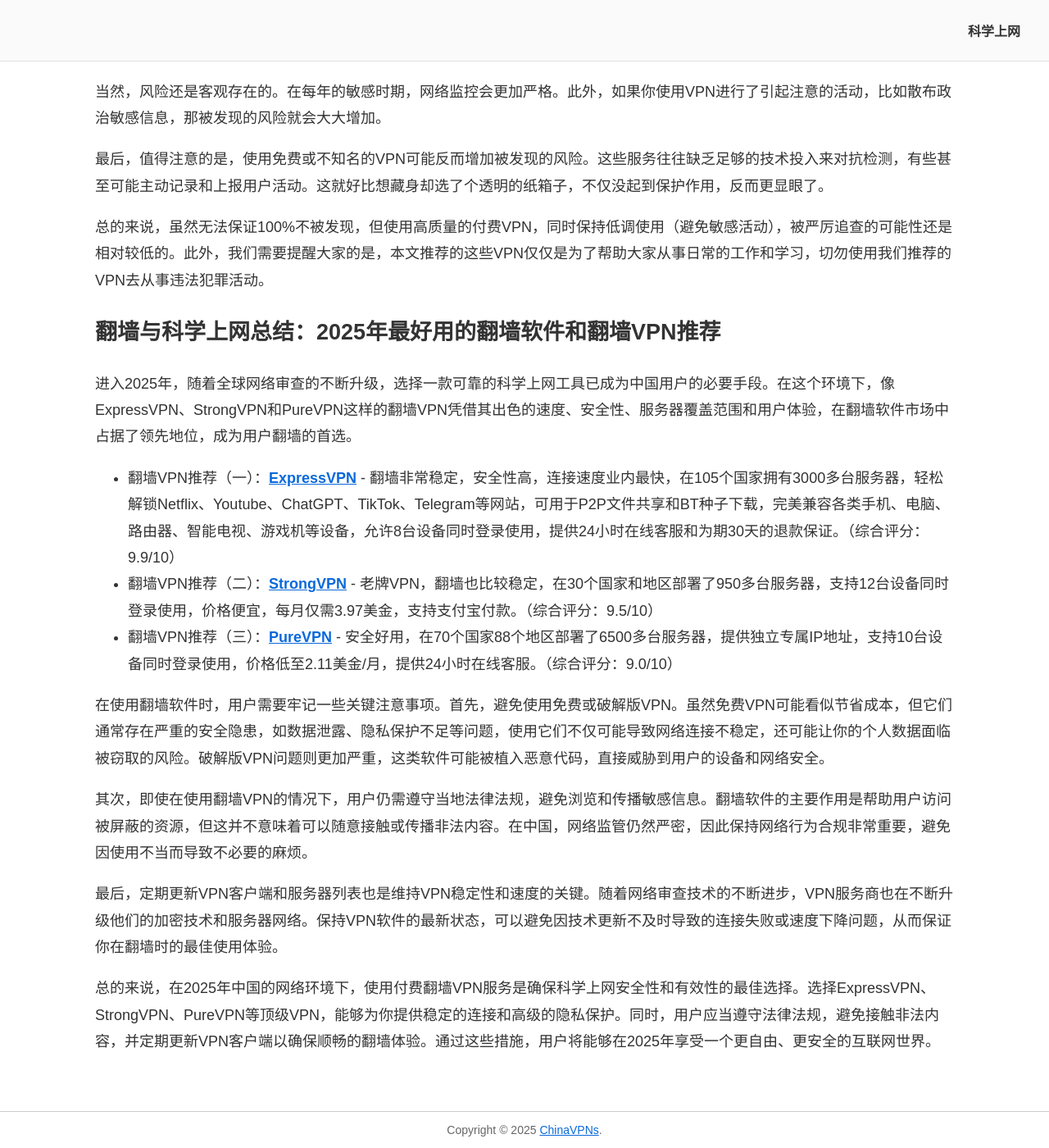
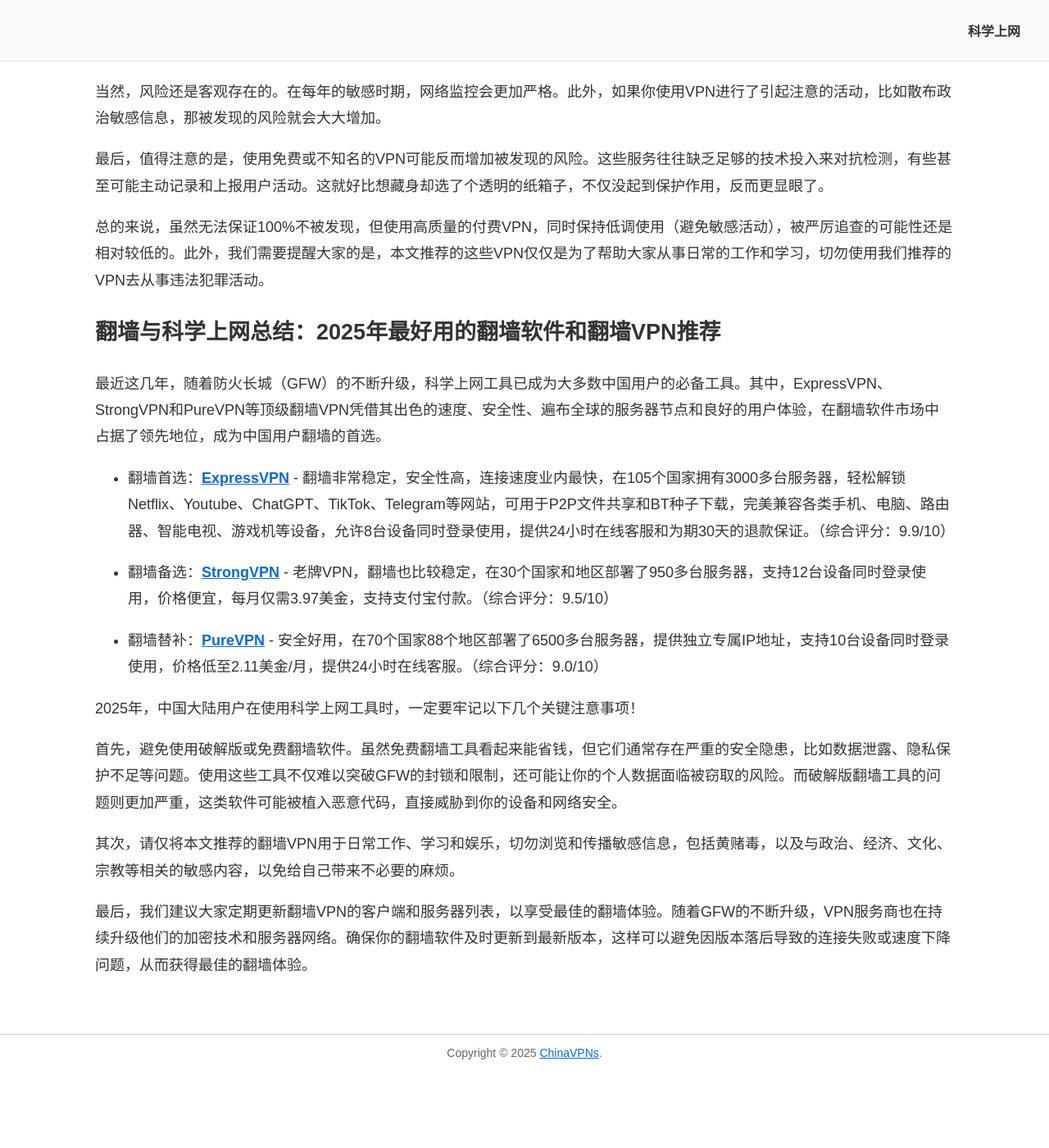
Before and after one commit to chinavpns/chinavpns.github.io, a Jekyll site: the page built from index.md, in a window 1280 px wide and 1400 px high, scrolled down 37455 px. Shown: the whole window at 82% size. Built offline with Jekyll 4.4.1, drawn with Linux system fonts in a browser that asks for light colours; after the commit the page ends 38761 px from its top, so only the background shows below that.

Commit message:
Update index.md

```diff
--- a/index.md
+++ b/index.md
@@ -643,16 +643,18 @@
 
 ## 翻墙与科学上网总结：2025年最好用的翻墙软件和翻墙VPN推荐
 
-进入2025年，随着全球网络审查的不断升级，选择一款可靠的科学上网工具已成为中国用户的必要手段。在这个环境下，像ExpressVPN、StrongVPN和PureVPN这样的翻墙VPN凭借其出色的速度、安全性、服务器覆盖范围和用户体验，在翻墙软件市场中占据了领先地位，成为用户翻墙的首选。
+最近这几年，随着防火长城（GFW）的不断升级，科学上网工具已成为大多数中国用户的必备工具。其中，ExpressVPN、StrongVPN和PureVPN等顶级翻墙VPN凭借其出色的速度、安全性、遍布全球的服务器节点和良好的用户体验，在翻墙软件市场中占据了领先地位，成为中国用户翻墙的首选。
 
-* 翻墙VPN推荐（一）：**<a href="https://wallvpn.com/go/expressvpn/" rel="nofollow">ExpressVPN</a>** - 翻墙非常稳定，安全性高，连接速度业内最快，在105个国家拥有3000多台服务器，轻松解锁Netflix、Youtube、ChatGPT、TikTok、Telegram等网站，可用于P2P文件共享和BT种子下载，完美兼容各类手机、电脑、路由器、智能电视、游戏机等设备，允许8台设备同时登录使用，提供24小时在线客服和为期30天的退款保证。（综合评分：9.9/10）
-* 翻墙VPN推荐（二）：**<a href="https://wallvpn.com/go/strong-vpn/" rel="nofollow">StrongVPN</a>** - 老牌VPN，翻墙也比较稳定，在30个国家和地区部署了950多台服务器，支持12台设备同时登录使用，价格便宜，每月仅需3.97美金，支持支付宝付款。（综合评分：9.5/10）
-* 翻墙VPN推荐（三）：**<a href="https://wallvpn.com/go/purevpn/" rel="nofollow">PureVPN</a>** - 安全好用，在70个国家88个地区部署了6500多台服务器，提供独立专属IP地址，支持10台设备同时登录使用，价格低至2.11美金/月，提供24小时在线客服。（综合评分：9.0/10）
+* 翻墙首选：**<a href="https://wallvpn.com/go/expressvpn/" rel="nofollow">ExpressVPN</a>** - 翻墙非常稳定，安全性高，连接速度业内最快，在105个国家拥有3000多台服务器，轻松解锁Netflix、Youtube、ChatGPT、TikTok、Telegram等网站，可用于P2P文件共享和BT种子下载，完美兼容各类手机、电脑、路由器、智能电视、游戏机等设备，允许8台设备同时登录使用，提供24小时在线客服和为期30天的退款保证。（综合评分：9.9/10）
 
-在使用翻墙软件时，用户需要牢记一些关键注意事项。首先，避免使用免费或破解版VPN。虽然免费VPN可能看似节省成本，但它们通常存在严重的安全隐患，如数据泄露、隐私保护不足等问题，使用它们不仅可能导致网络连接不稳定，还可能让你的个人数据面临被窃取的风险。破解版VPN问题则更加严重，这类软件可能被植入恶意代码，直接威胁到用户的设备和网络安全。
+* 翻墙备选：**<a href="https://wallvpn.com/go/strong-vpn/" rel="nofollow">StrongVPN</a>** - 老牌VPN，翻墙也比较稳定，在30个国家和地区部署了950多台服务器，支持12台设备同时登录使用，价格便宜，每月仅需3.97美金，支持支付宝付款。（综合评分：9.5/10）
 
-其次，即使在使用翻墙VPN的情况下，用户仍需遵守当地法律法规，避免浏览和传播敏感信息。翻墙软件的主要作用是帮助用户访问被屏蔽的资源，但这并不意味着可以随意接触或传播非法内容。在中国，网络监管仍然严密，因此保持网络行为合规非常重要，避免因使用不当而导致不必要的麻烦。
+* 翻墙替补：**<a href="https://wallvpn.com/go/purevpn/" rel="nofollow">PureVPN</a>** - 安全好用，在70个国家88个地区部署了6500多台服务器，提供独立专属IP地址，支持10台设备同时登录使用，价格低至2.11美金/月，提供24小时在线客服。（综合评分：9.0/10）
 
-最后，定期更新VPN客户端和服务器列表也是维持VPN稳定性和速度的关键。随着网络审查技术的不断进步，VPN服务商也在不断升级他们的加密技术和服务器网络。保持VPN软件的最新状态，可以避免因技术更新不及时导致的连接失败或速度下降问题，从而保证你在翻墙时的最佳使用体验。
+2025年，中国大陆用户在使用科学上网工具时，一定要牢记以下几个关键注意事项！
 
-总的来说，在2025年中国的网络环境下，使用付费翻墙VPN服务是确保科学上网安全性和有效性的最佳选择。选择ExpressVPN、StrongVPN、PureVPN等顶级VPN，能够为你提供稳定的连接和高级的隐私保护。同时，用户应当遵守法律法规，避免接触非法内容，并定期更新VPN客户端以确保顺畅的翻墙体验。通过这些措施，用户将能够在2025年享受一个更自由、更安全的互联网世界。
+首先，避免使用破解版或免费翻墙软件。虽然免费翻墙工具看起来能省钱，但它们通常存在严重的安全隐患，比如数据泄露、隐私保护不足等问题。使用这些工具不仅难以突破GFW的封锁和限制，还可能让你的个人数据面临被窃取的风险。而破解版翻墙工具的问题则更加严重，这类软件可能被植入恶意代码，直接威胁到你的设备和网络安全。
+
+其次，请仅将本文推荐的翻墙VPN用于日常工作、学习和娱乐，切勿浏览和传播敏感信息，包括黄赌毒，以及与政治、经济、文化、宗教等相关的敏感内容，以免给自己带来不必要的麻烦。
+
+最后，我们建议大家定期更新翻墙VPN的客户端和服务器列表，以享受最佳的翻墙体验。随着GFW的不断升级，VPN服务商也在持续升级他们的加密技术和服务器网络。确保你的翻墙软件及时更新到最新版本，这样可以避免因版本落后导致的连接失败或速度下降问题，从而获得最佳的翻墙体验。
```
